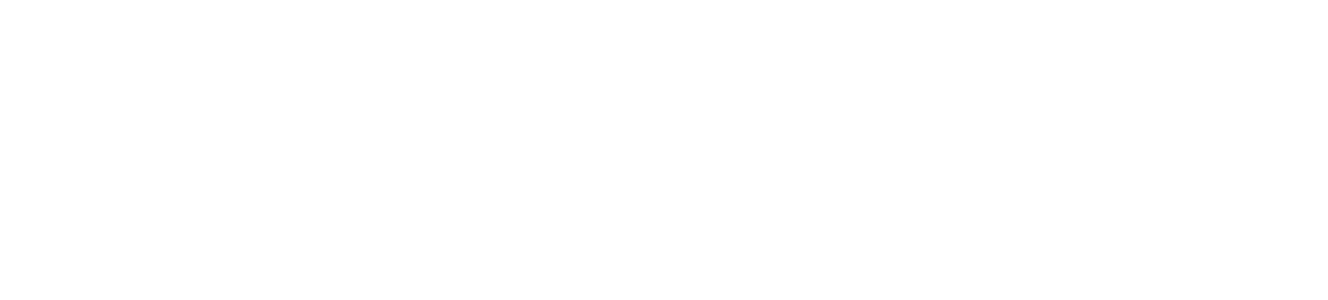
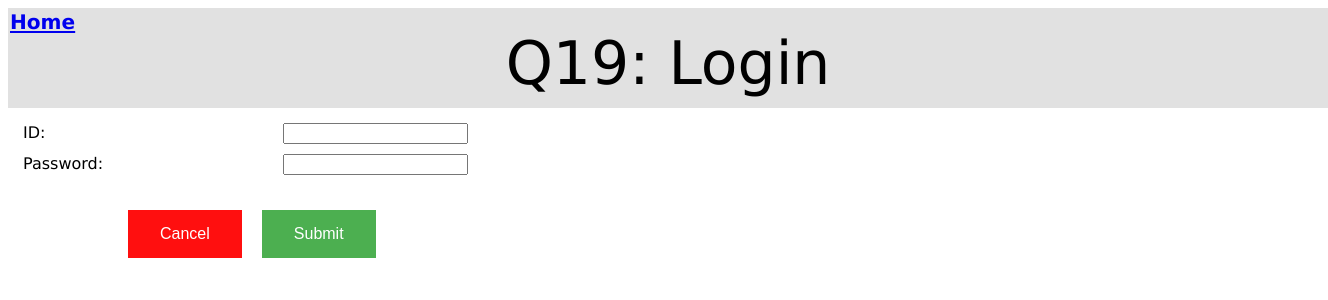
Before and after one commit to Alik-da-Geek/CS4400_Project4, a React (Create React App) app in the folder client/: page /login in a window 1280 px wide. Before the commit this address had no page. Shown: the top 300 px of the page, 1328 px wide, since content can reach past the window. Built offline with nearby package versions, Linux system fonts and the light colour scheme.

Commit message:
Added login frontend

```diff
--- a/client/src/index.tsx
+++ b/client/src/index.tsx
@@ -9,6 +9,8 @@
 import Home from "./screens/home.tsx";
 // @ts-ignore
 import CreateEmployee from "./screens/create_employee.tsx";
+// @ts-ignore
+import Login from "./screens/login.tsx";
 import { BrowserRouter, Route, Routes } from "react-router-dom";
 
 
@@ -21,6 +23,7 @@
                 <Route path="create_corp" element={<CreateCorp />}></Route>
                 <Route path="create_bank" element={<CreateBank />}></Route>
                 <Route path="create_employee" element={<CreateEmployee />}></Route>
+                <Route path="login" element={<Login />}></Route>
             </Routes>
         </BrowserRouter>
     </div>
--- a/client/src/screens/create_bank.tsx
+++ b/client/src/screens/create_bank.tsx
@@ -3,7 +3,7 @@
 import Axios from 'axios';
 import "../styles/main.css";
 import "../styles/forms.css";
-import { CreateBankState } from '../types/Props'
+import { CreateBankState } from '../types/State'
 
 class CreateBank extends React.Component<{}, CreateBankState> {
   constructor(props) {
--- a/client/src/screens/create_corp.tsx
+++ b/client/src/screens/create_corp.tsx
@@ -3,7 +3,7 @@
 import Axios from 'axios';
 import "../styles/main.css";
 import "../styles/forms.css";
-import { CreateCorpState } from '../types/Props'
+import { CreateCorpState } from '../types/State'
 
 class CreateCorp extends React.Component<{}, CreateCorpState> {
   constructor(props) {
--- a/client/src/screens/create_employee.tsx
+++ b/client/src/screens/create_employee.tsx
@@ -3,7 +3,7 @@
 import Axios from 'axios';
 import "../styles/main.css";
 import "../styles/forms.css";
-import { CreateEmployeeState } from '../types/Props'
+import { CreateEmployeeState } from '../types/State'
 
 class CreateEmployee extends React.Component<{}, CreateEmployeeState> {
   constructor(props) {
--- a/client/src/screens/home.tsx
+++ b/client/src/screens/home.tsx
@@ -20,6 +20,9 @@
             <li>
               <Link to="create_employee">Create Employee</Link>
             </li>
+            <li>
+              <Link to="login">Login</Link>
+            </li>
           </ol>
         </div>
       </div>
--- /dev/null
+++ b/client/src/screens/login.tsx
@@ -0,0 +1,90 @@
+import React from "react";
+import { Link } from "react-router-dom";
+import Axios from 'axios';
+import "../styles/main.css";
+import "../styles/forms.css";
+import { LoginState } from '../types/State'
+
+class Login extends React.Component<{}, LoginState> {
+    constructor(props) {
+        super(props);
+        this.state = {
+            id: '',
+            password: '',
+        };
+
+        this.handleIDChange = this.handleIDChange.bind(this);
+        this.handlePasswordChange = this.handlePasswordChange.bind(this);
+        this.handleSubmit = this.handleSubmit.bind(this);
+        this.clearState = this.clearState.bind(this);
+    }
+
+    handleIDChange(event) {
+        this.setState({ id: event.target.value });
+    }
+    handlePasswordChange(event) {
+        this.setState({ password: event.target.value });
+    }
+
+    clearState(event) {
+        console.log('cleared')
+        this.setState({
+            id: '',
+            password: '',
+        })
+        event.preventDefault();
+
+    }
+
+    handleSubmit(event) {
+        // send data to back end route {create_corp}
+        Axios.post("http://localhost:3001/create_corp", {
+            id: this.state.id,
+            password: this.state.password,
+        }).then(() => {
+            console.log("Corporation data sent!");
+        })
+
+        console.log("\ncorporation created")
+        console.log(this.state)
+        this.clearState(event)
+        event.preventDefault();
+    }
+
+    render() {
+        return (
+            <div className="container">
+                <div className="mainHeader">
+                    <h6><Link to="../">Home</Link></h6>
+                    <h1>Q19: Login</h1>
+                </div>
+                <div className="formContainer">
+                    <form onSubmit={this.handleSubmit}>
+                        <div className="formItem">
+                            <label>
+                                ID:
+                            </label>
+                            <input type="text" value={this.state.id} onChange={this.handleIDChange} />
+                        </div>
+                        <div className="formItem">
+                            <label>
+                                Password:
+                            </label>
+                            <input type="text" value={this.state.password} onChange={this.handlePasswordChange} />
+                        </div>
+                        <div className="formButtons">
+                            <button onClick={this.clearState} className="formCancel">
+                                Cancel
+                            </button>
+                            <button onClick={this.handleSubmit} className="formSubmit">
+                                Submit
+                            </button>
+                        </div>
+                    </form>
+                </div>
+            </div>
+        );
+    }
+}
+
+export default Login;
--- a/client/src/types/Props.ts
+++ b/client/src/types/State.ts
@@ -25,3 +25,8 @@
     numPayments: number,
     accumulatedEarnings: number
 }
+
+export interface LoginState {
+    id: string,
+    password: string,
+}
```
